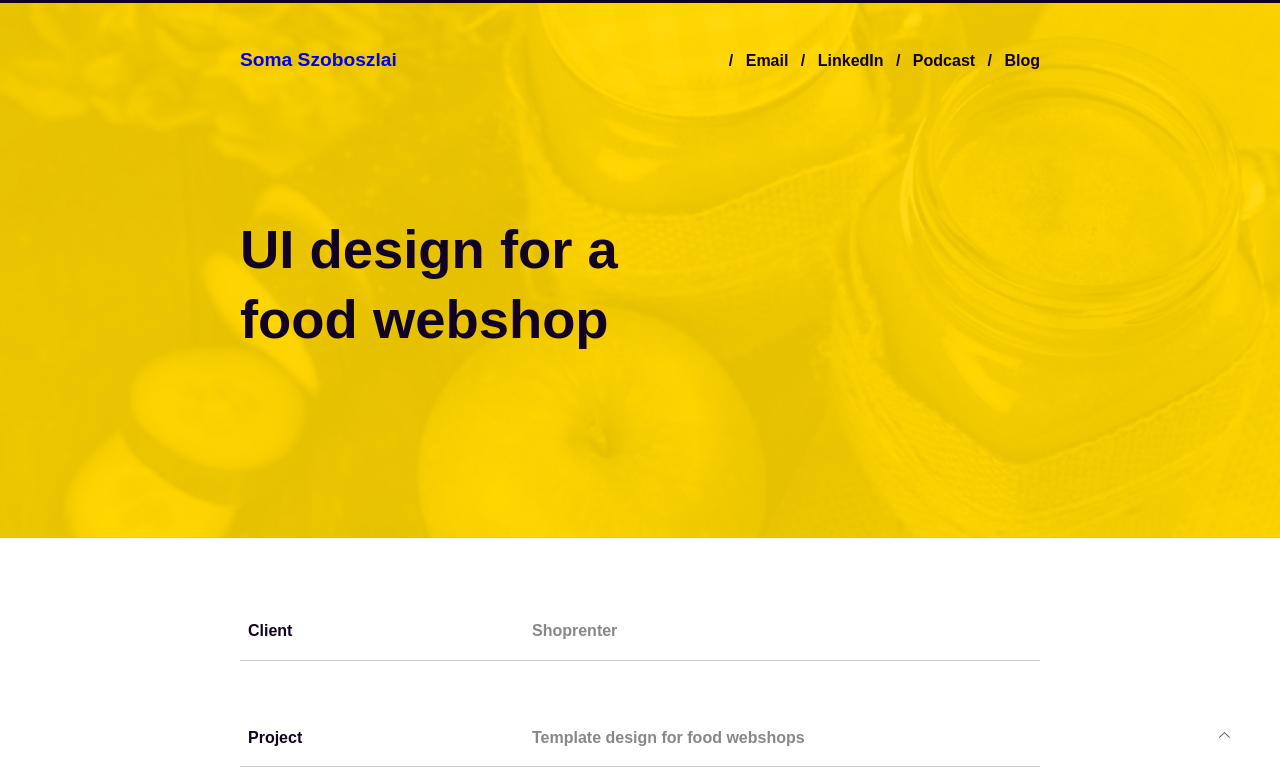
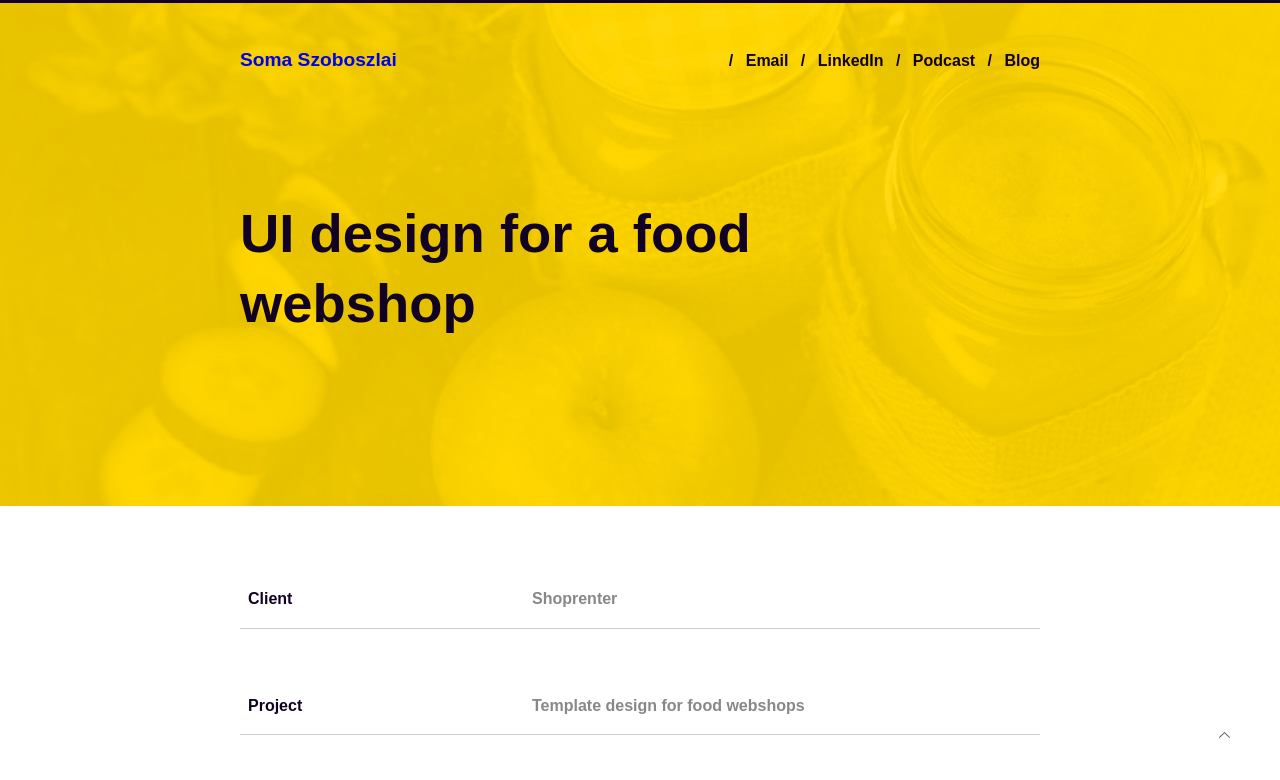
Before and after one commit to szsoma/me, a plain HTML site: page case2/case2.html in a window 1280 px wide. Shown: the top 780 px of the page. Drawn offline with Linux system fonts and the light colour scheme; a web font is replaced by a local one.

Commit message:
case study 2

```diff
--- a/case2/case2.html
+++ b/case2/case2.html
@@ -29,8 +29,8 @@
               <li><a href="http://uithings.hu/" target="_blank">Blog</a></li>
             </ul>
           </div>
-          <div class="case-head text-full">
-            <h1 class="text-left">UI design for a<br> food webshop</h1>
+          <div class="case-head">
+            <h1 class="text-left">UI design for a food webshop</h1>
           </div>
         </div>
     </section>
@@ -62,9 +62,9 @@
           <p>A Shoprenter bérelhető webshop motort biztosít kis és középvállalkozóknak. A folyamatos fejlesztésekhez hozzá tartozik a sablonok frissítése is. A tematikus sablonokkal a legnépszerűbb webshop típusokat szerettük volna lefedni. Ennek eredményeképp született meg a Korfu sablon, ami az egészséges étkezés, diétás termékek stb témakörökben lehet népszerű a későbbiekben.</p>
         </div>
 
-        <div>
+        <div class="text-full">
           <a target="_blank" href="img/korfu.jpg">
-            <img class="ui-design" src="../case2/img/korfu.jpg" alt="Korfu UI design" width="800">
+            <img class="img-responsive ui-design" src="../case2/img/korfu.jpg" alt="Korfu UI design">
           </a>
         </div>
 
--- a/case2/case2_style.css
+++ b/case2/case2_style.css
@@ -2,6 +2,8 @@
     background: url("../case2/img/korfu-head.jpg") no-repeat center center;
     background-size: cover;
 }
+
+
 
 .table-wrapper {
     padding: 4rem .8rem;
--- a/style/style.css
+++ b/style/style.css
@@ -241,6 +241,10 @@ footer p {
         grid-row: 1;
     }
 
+    .case-head {
+        grid-column: 1 / 3;
+    }
+
     .describe,
     .me {
         text-align: left;
```
